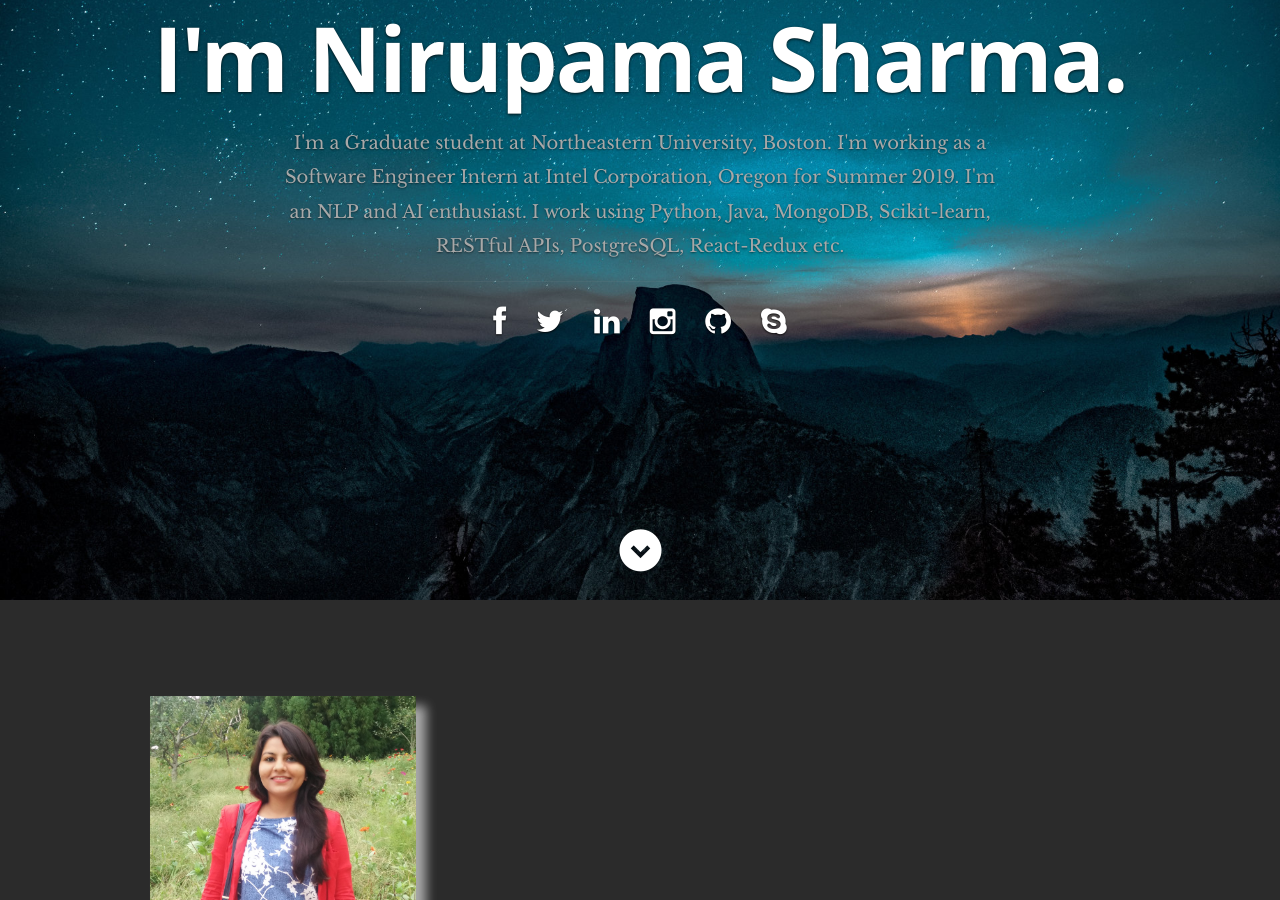
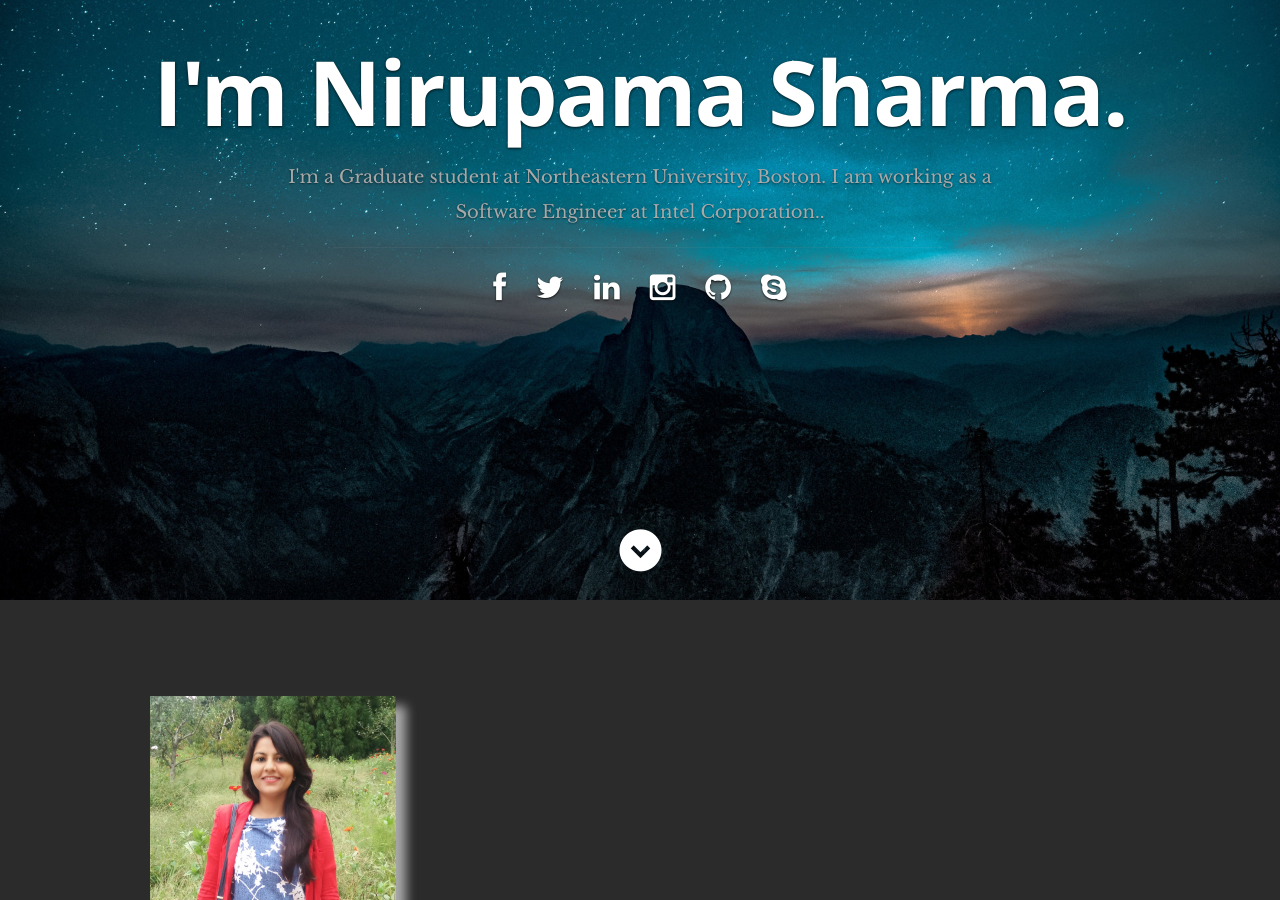
Before and after one commit to Nirucool/Portfolio, a React (Create React App) app in the folder portfolio/: page / in a window 1280 px wide. Shown: the part 200-1100 px from the top of the page. Built offline with nearby package versions, Linux system fonts and the light colour scheme.

Commit message:
adding files

```diff
--- a/portfolio/public/css/default.css
+++ b/portfolio/public/css/default.css
@@ -636,7 +636,7 @@ input[type="checkbox"] { display: inline; }
 /* column widths */
 .row .one         { width: 8.33333%; }
 .row .two         { width: 16.66667%; }
-.row .three       { width: 30%; }
+.row .three       { width: 28%; }
 .row .four        { width: 33.33333%; }
 .row .five        { width: 41.66667%; }
 .row .six         { width: 50%; }
--- a/portfolio/public/resumeData.json
+++ b/portfolio/public/resumeData.json
@@ -1,8 +1,8 @@
 {
   "main": {
     "name":"Nirupama Sharma",
-    "occupation":"Software Developer",
-    "description":"I'm working as a Software Engineer Intern at Intel Corporation, Oregon for Summer 2019. I'm an NLP and AI enthusiast. I work using Python, Java, MongoDB, Scikit-learn, RESTful APIs, PostgreSQL, React-Redux etc",
+    "occupation":"Software Engineer",
+    "description":"I am working as a Software Engineer at Intel Corporation.",
     "image":"profilepic.jpg",
     "bio":"I am a Software Engineer with 5 years and 8 months of work experience with companies like Intel Corporation, TIAA, New York Life Insurance etc. I work on large scale distributed systems. I am a Master of Science in Computer Science graduate from Northeastern University, Boston. I work as Software Engineer at Intel Corporation.",
     "contactmessage":"Contact me here....",
```
Also changed, not shown: portfolio/public/images/download.jpg (added).
